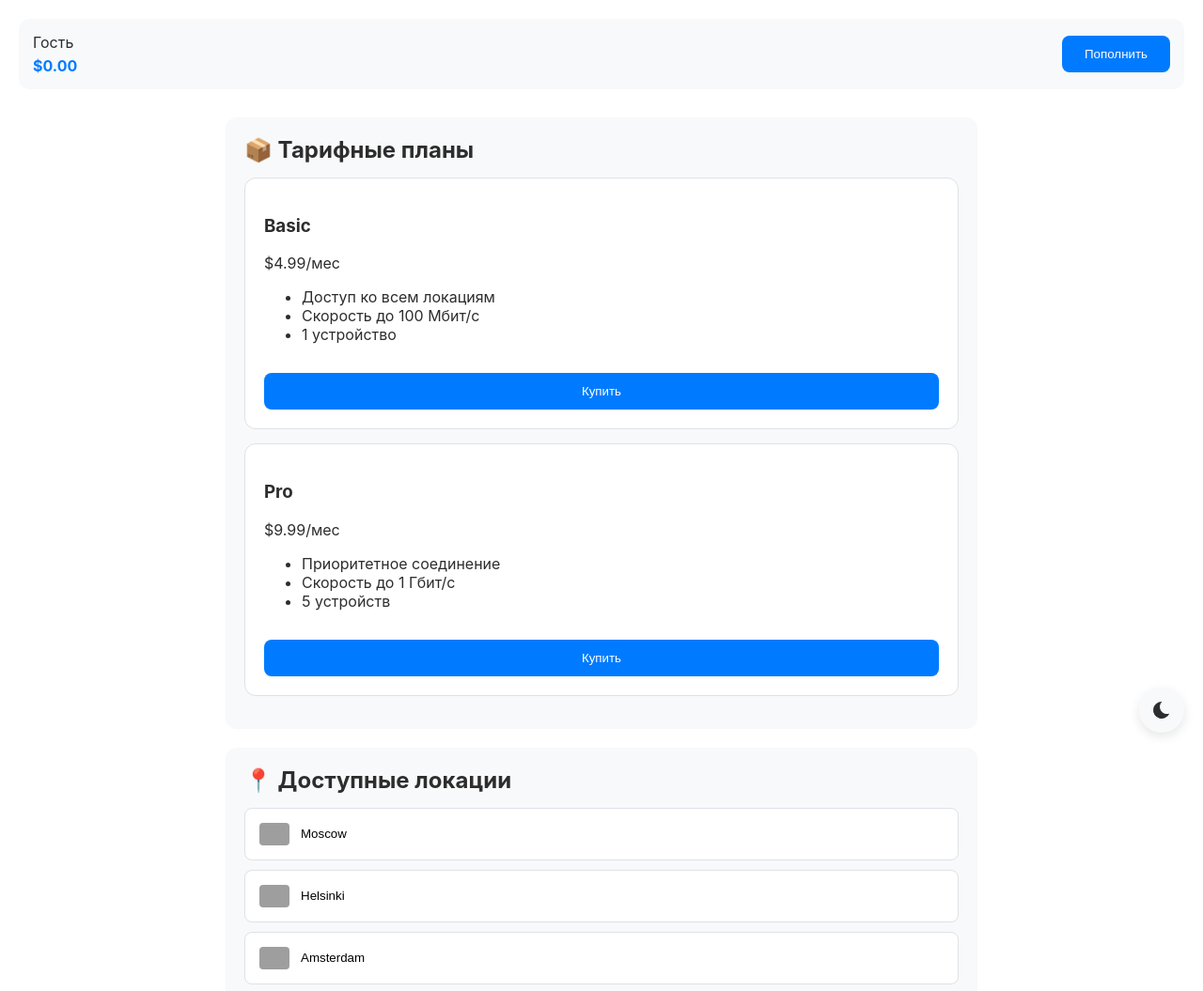
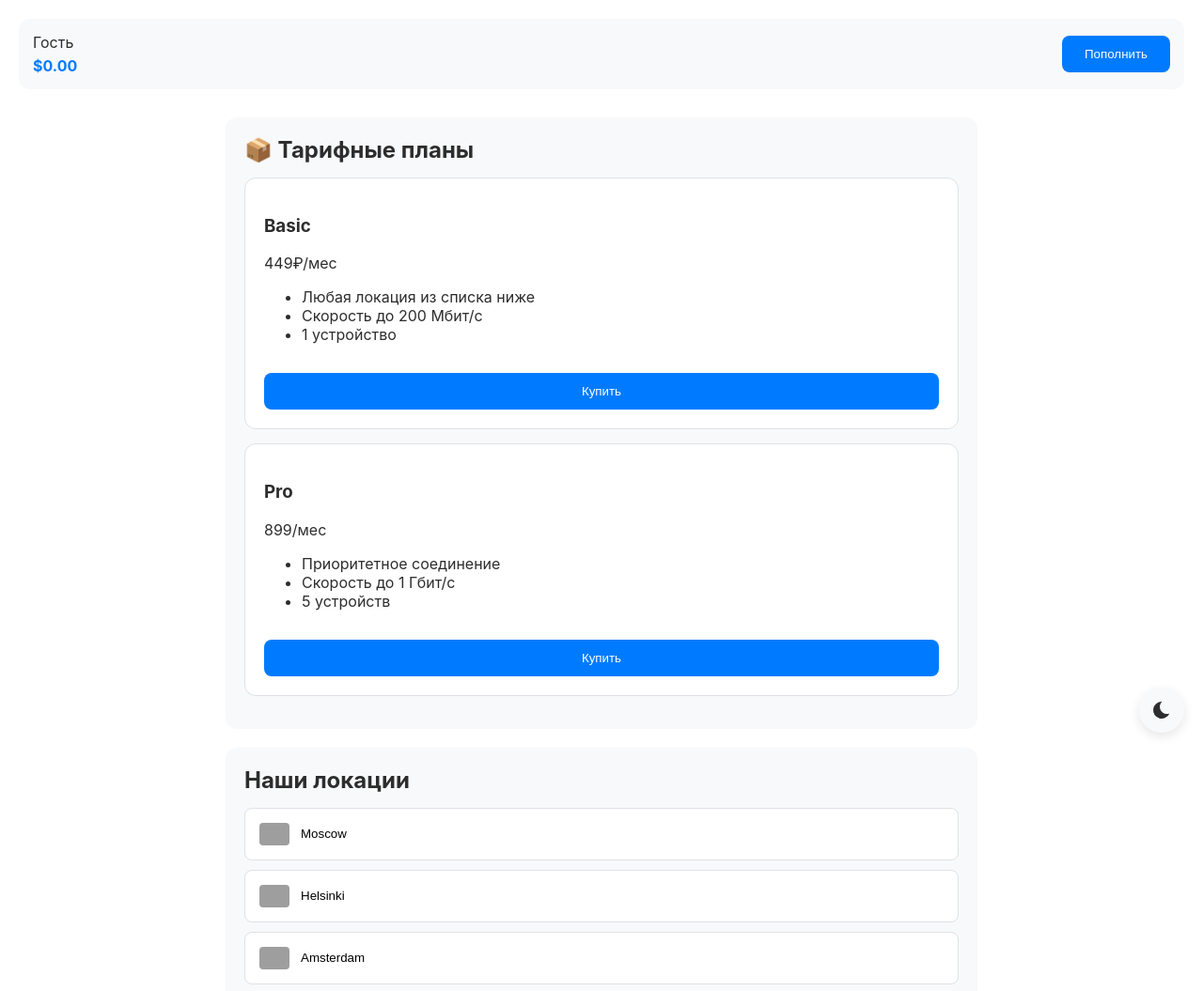
Before and after one commit to jikrxcode/LockStreamService, a plain HTML site: page index.html in a window 1280 px wide. Shown: the top 1055 px of the page at 94% size. Drawn offline with Linux system fonts and the light colour scheme; grey boxes are pictures that could not be loaded; a script that the page names is missing.

Commit message:
Update index.html

```diff
--- a/index.html
+++ b/index.html
@@ -31,10 +31,10 @@
             <h2>📦 Тарифные планы</h2>
             <div class="plan-card">
                 <h3>Basic</h3>
-                <div class="price">$4.99/мес</div>
+                <div class="price">449₽/мес</div>
                 <ul>
-                    <li>Доступ ко всем локациям</li>
-                    <li>Скорость до 100 Мбит/с</li>
+                    <li>Любая локация из списка ниже</li>
+                    <li>Скорость до 200 Мбит/с</li>
                     <li>1 устройство</li>
                 </ul>
                 <button onclick="showPayment('basic')">Купить</button>
@@ -42,7 +42,7 @@
 
             <div class="plan-card">
                 <h3>Pro</h3>
-                <div class="price">$9.99/мес</div>
+                <div class="price">899/мес</div>
                 <ul>
                     <li>Приоритетное соединение</li>
                     <li>Скорость до 1 Гбит/с</li>
@@ -56,7 +56,7 @@
 
 <!-- Секция локаций -->
 <div class="section">
-    <h2>📍 Доступные локации</h2>
+    <h2> Наши локации</h2>
 
     <!-- Существующие кнопки -->
     <button class="location-btn" onclick="showConfig('russia')">
```
